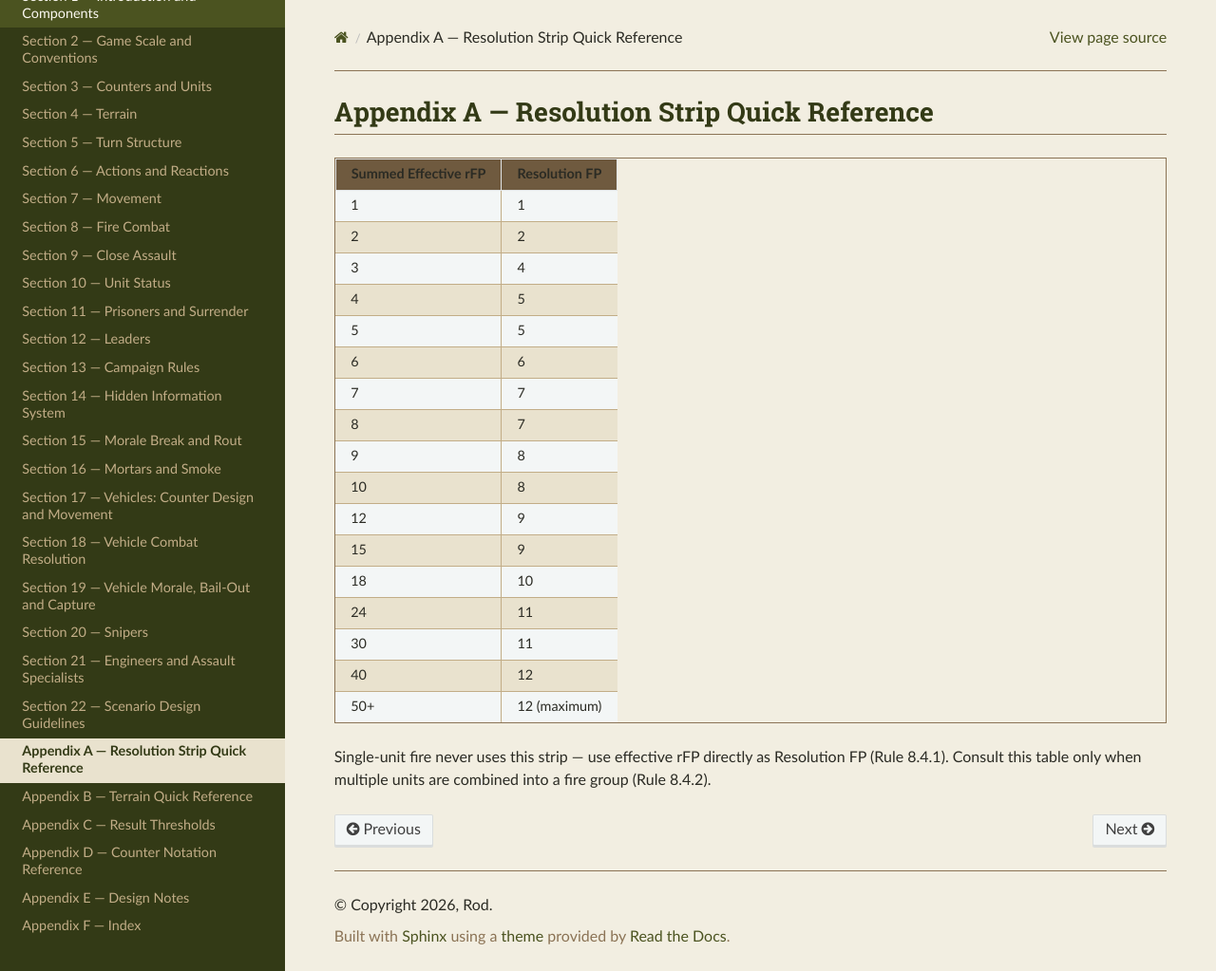
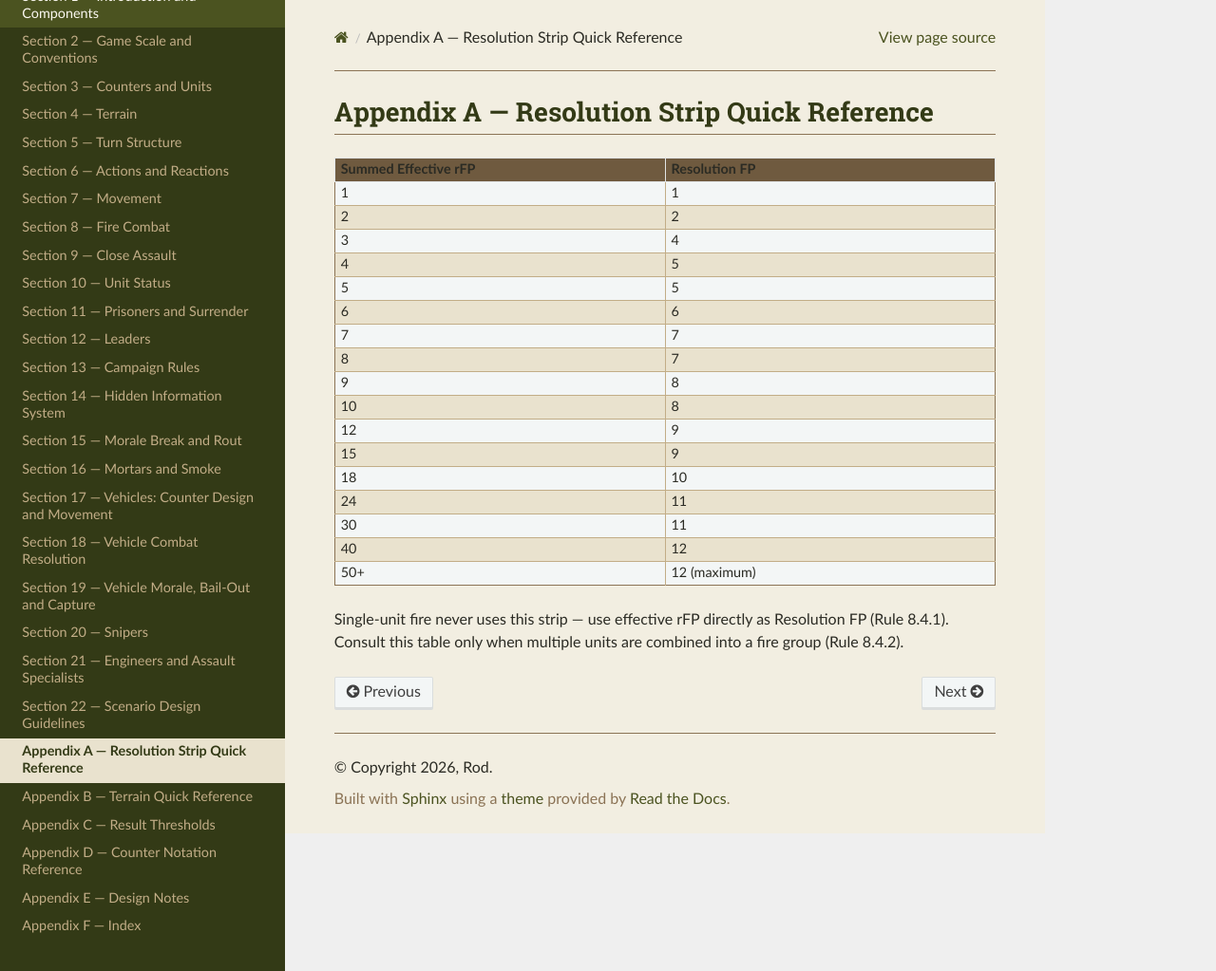
Before and after one commit to spugnoid/wdr-wargame, a Sphinx documentation site: the page built from docs/source/appendix_a__resolution_strip_quick_reference.rst, in a window 1280 px wide and 1023 px high. Shown: the whole window at 95% size. Built offline with Sphinx 7.4.7 and the Read the Docs theme 3.1.0, drawn with Linux system fonts in a browser that asks for light colours.

Commit message:
docs: keep readable page width, fix tables via wrap instead of scroll
Reverts the previous push's "100% width" approach after review -- a
full-width prose column is objectively harder to read on a wide
monitor (line length matters more than table width). Restores the
theme's ~800px centered reading column and instead makes tables fit
it directly:

- table-layout:fixed + width:100% so a table always fits its column
  and wraps cell text to get there, rather than auto layout's
  "size to preferred content width first" behavior which still
  overflowed a 10-column table even with word-wrap enabled.
- Overrides the theme's own thead{white-space:nowrap}, which alone
  forced header cells wide enough to blow out the column.
- Tighter cell padding (16px->6px) and smaller font (90%->80%): with
  table-layout:fixed dividing a narrow column across many columns,
  the theme's default padding left almost no room for actual text,
  producing single-character-per-line wrapping. Verified empirically
  via screenshot before and after -- the padding/font change is what
  actually made a 10-column table (Section 19.7) legible at this
  width, not the wrapping alone.

Verified visually on both the widest table in the project (Section
19.7, 10 columns) and a narrow one (Appendix C) at 1440px viewport
width -- no scrollbars, no cramped single-letter wrapping.

Co-Authored-By: Claude Sonnet 5 <noreply@anthropic.com>

```diff
--- a/docs/source/_static/custom.css
+++ b/docs/source/_static/custom.css
@@ -17,13 +17,12 @@
   --cream: #fbf8f0;
 }
 
-/* Main content area -- use the full width available next to the sidebar
-   instead of the theme's fixed 800px centered column */
+/* Main content area -- keep the theme's readable centered column
+   (~800px) for body text; wide tables are handled separately below by
+   wrapping/shrinking to fit rather than widening the whole page */
 
 .wy-nav-content {
   background: var(--paper) !important;
-  max-width: none !important;
-  margin: 0 !important;
 }
 
 .wy-body-for-nav,
@@ -114,15 +113,40 @@
   background: var(--olive) !important;
 }
 
-/* Tables -- contain horizontal overflow to the table itself (display:block
-   lets overflow-x apply directly to a <table>) so a wide table scrolls in
-   its own box instead of forcing a page-level horizontal scrollbar */
+/* Tables -- never wider than the content column. Tables narrower than
+   the column center within it (margin:auto); tables that would
+   otherwise overflow are capped at max-width:100% and wrap their cell
+   text to fit instead of forcing a scrollbar. table-layout:fixed is
+   required for this to actually work -- the default auto layout still
+   sizes columns to their preferred content width first and only wraps
+   once that's genuinely impossible, which for a wide table (many
+   columns x the theme's generous 16px cell padding) still overflows
+   before wrapping kicks in. Fixed layout unconditionally distributes
+   the declared width across columns and wraps content to fit. The
+   theme's own thead rule also forces white-space:nowrap on header
+   cells, which alone can make a table wider than its content needs --
+   overridden below so headers wrap too. */
 
 .rst-content table.docutils {
-  display: block;
-  overflow-x: auto;
+  table-layout: fixed;
+  width: 100%;
   max-width: 100%;
+  margin-left: auto;
+  margin-right: auto;
   border: 1px solid var(--khaki);
+}
+
+.rst-content table.docutils thead {
+  white-space: normal;
+}
+
+.rst-content table.docutils td,
+.rst-content table.docutils th {
+  word-wrap: break-word;
+  overflow-wrap: break-word;
+  white-space: normal;
+  padding: 4px 6px;
+  font-size: 80%;
 }
 
 .rst-content table.docutils thead th {
```
